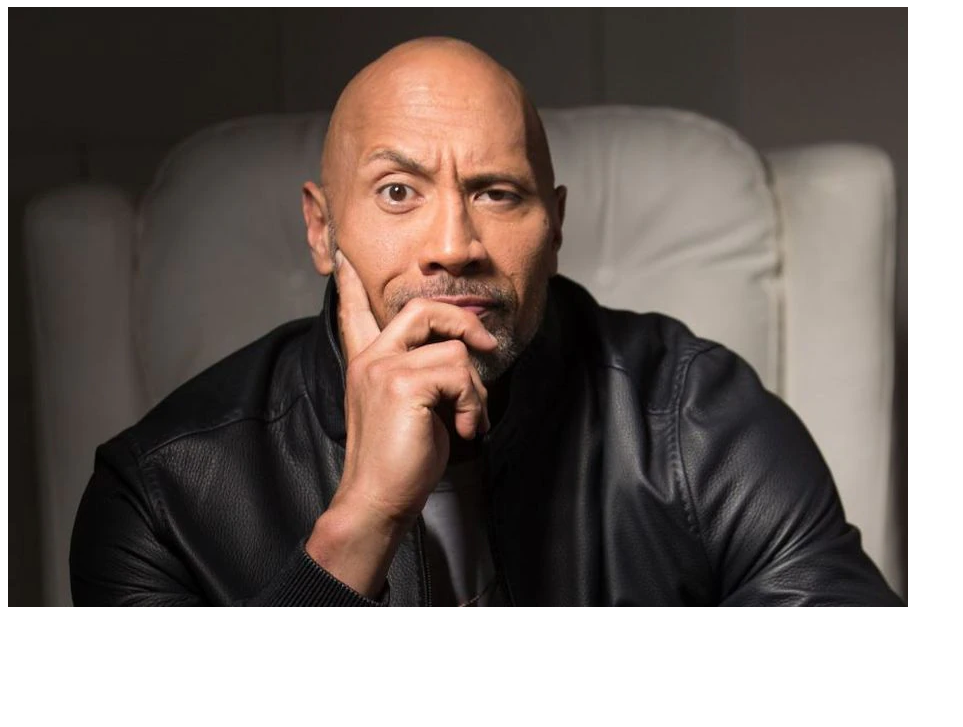
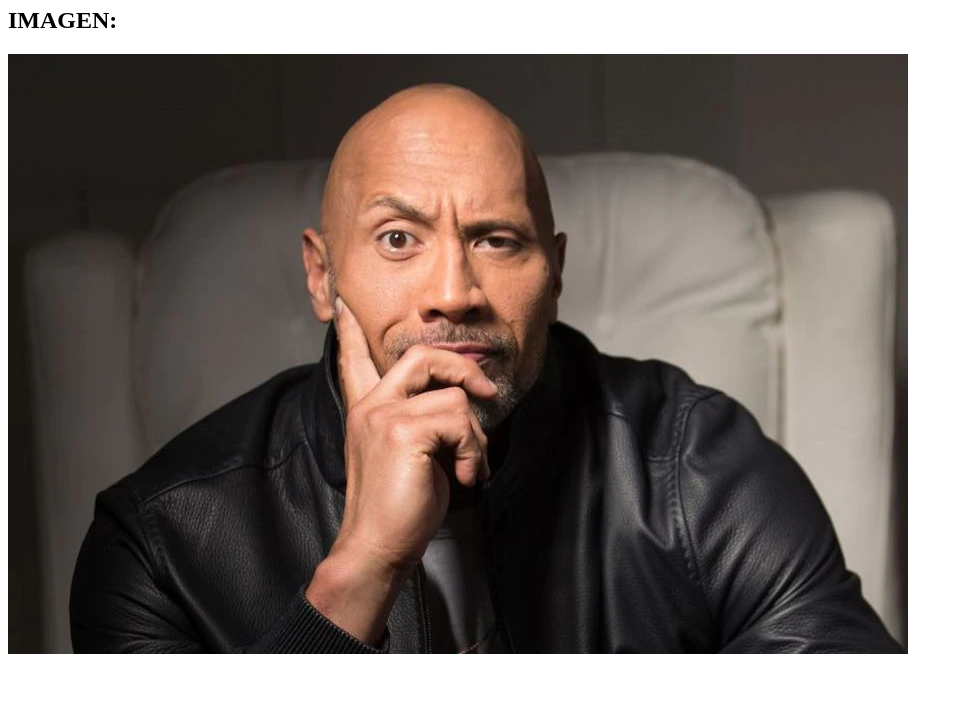
Before and after one commit to Javr17/4-1-Ruarte-Javier, a plain HTML site: page index.html in a window 1280 px wide. Shown: the part 73-800 px from the top of the page, without its empty margins (0-963 px from the left). Drawn offline with Linux system fonts and the light colour scheme.

Commit message:
probando el commit del commit

```diff
--- a/index.html
+++ b/index.html
@@ -8,7 +8,8 @@
 </head>
 <body>
     <h1>Trabajo VS+GIT+GITHUB</h1>
-    <h2></h2>
+    <h2>IMAGEN:</h2>
     <img src="./img/6QHJGMMQIZFMPHHM4PPUCMBAME.webp" alt="">
+
 </body>
 </htl>
```
